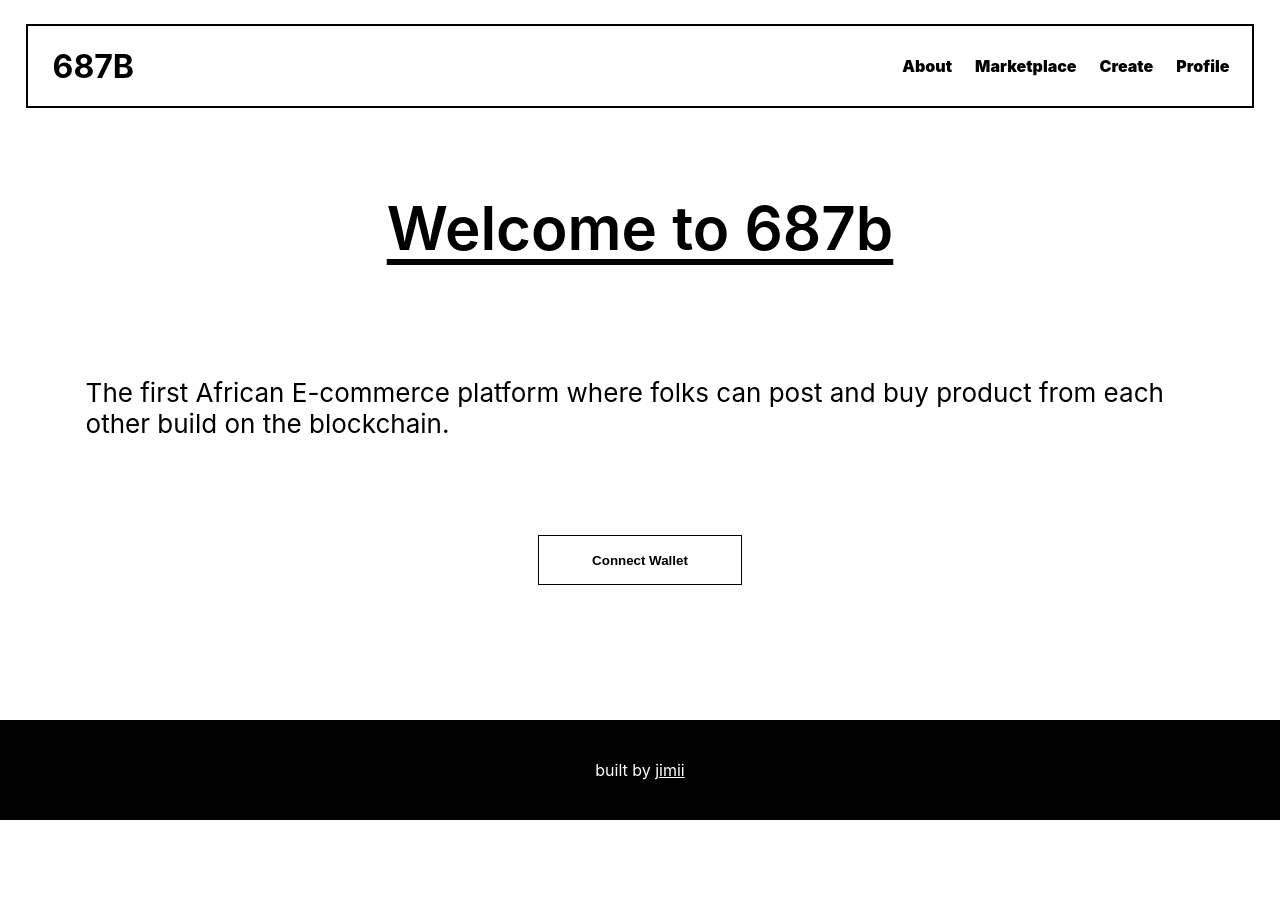
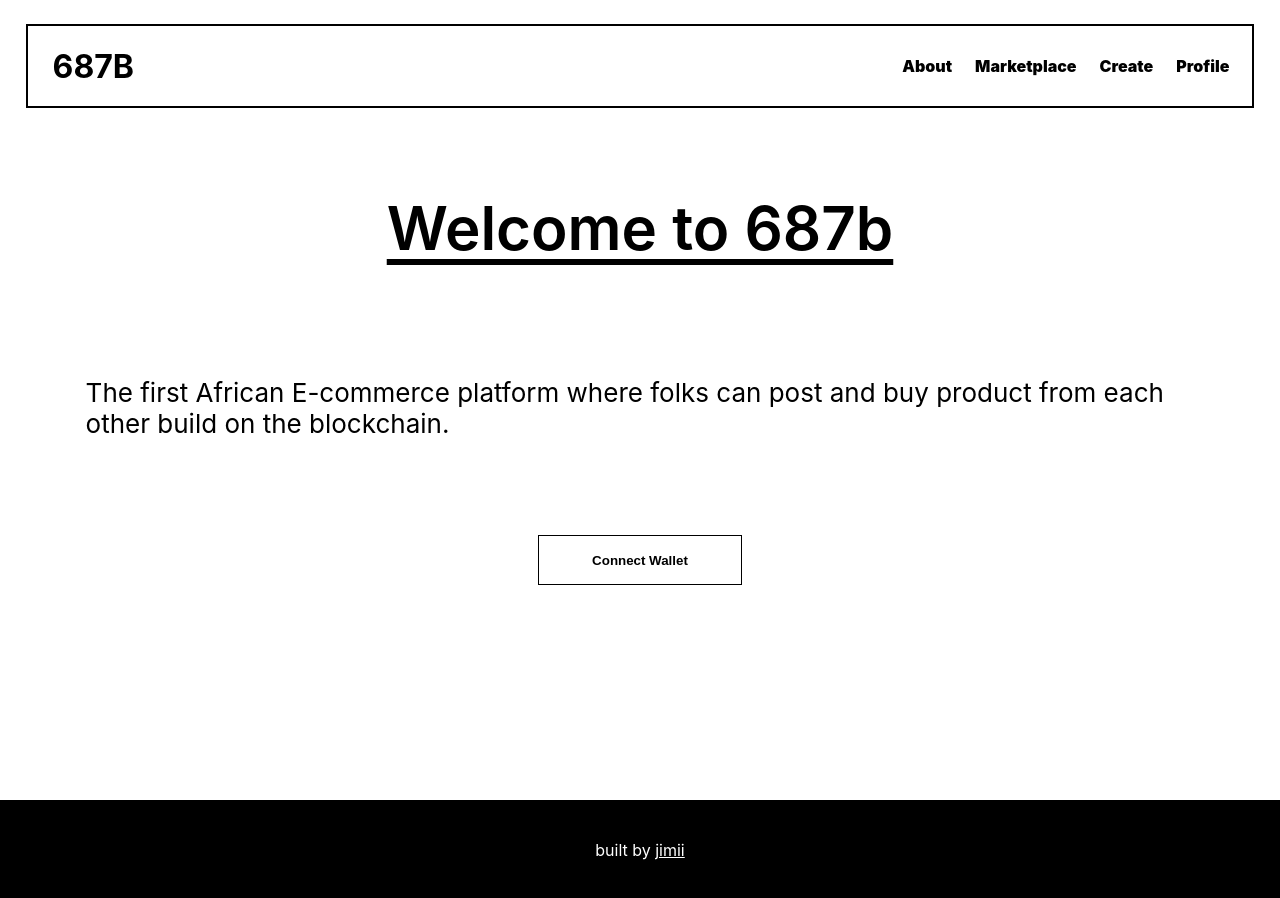
Before and after one commit to 687c/687b-frontend, a React (Create React App) app: page / in a window 1280 px wide. Before the commit the page ends 820 px from the top, so only its background shows below. Built offline with nearby package versions, Linux system fonts and the light colour scheme.

Commit message:
update: footer sticky

```diff
--- a/src/App.css
+++ b/src/App.css
@@ -1,6 +1,6 @@
 .App {
   margin: 0 2vw;
-  min-height: 90vh;
+  min-height: 100vh;
 }
 
 
--- a/src/components/Footer.js
+++ b/src/components/Footer.js
@@ -8,7 +8,7 @@ const Wrapper = styled.footer`
     display: flex;
     justify-content: center;
     height: 100px;
-    /* position: fixed; */
+    /* position: sticky; */
     /* width: 100vw; */
 `;
 
```
